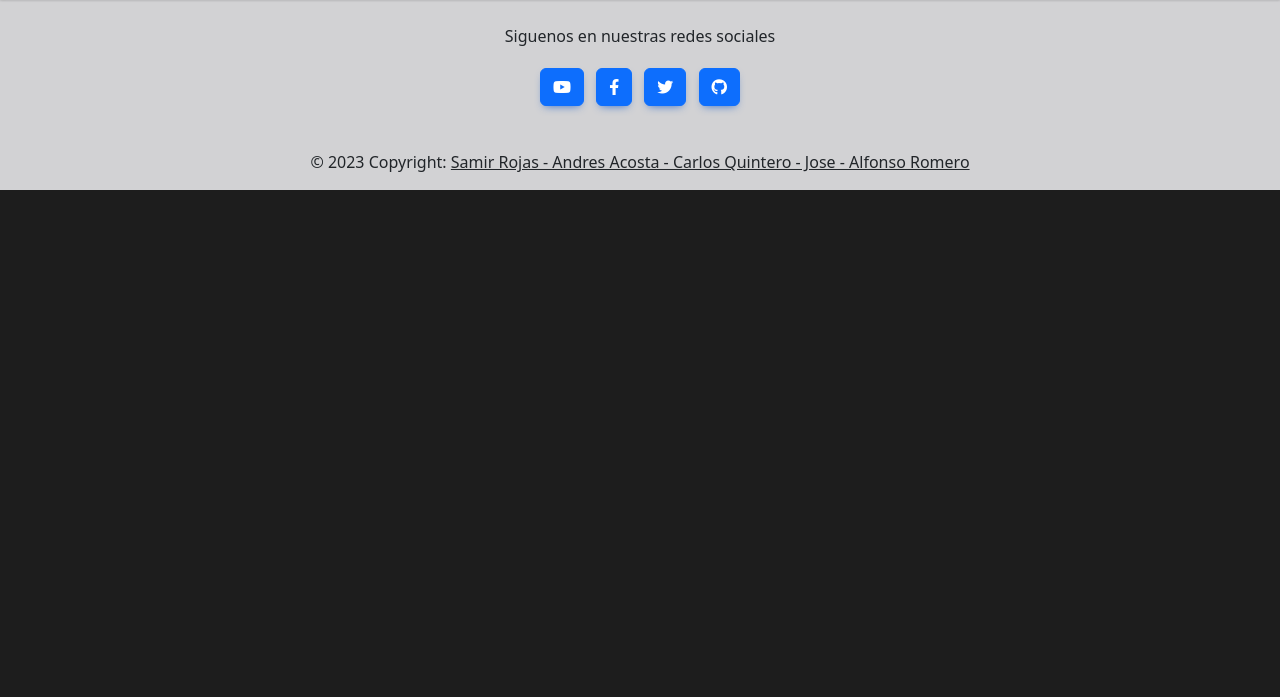
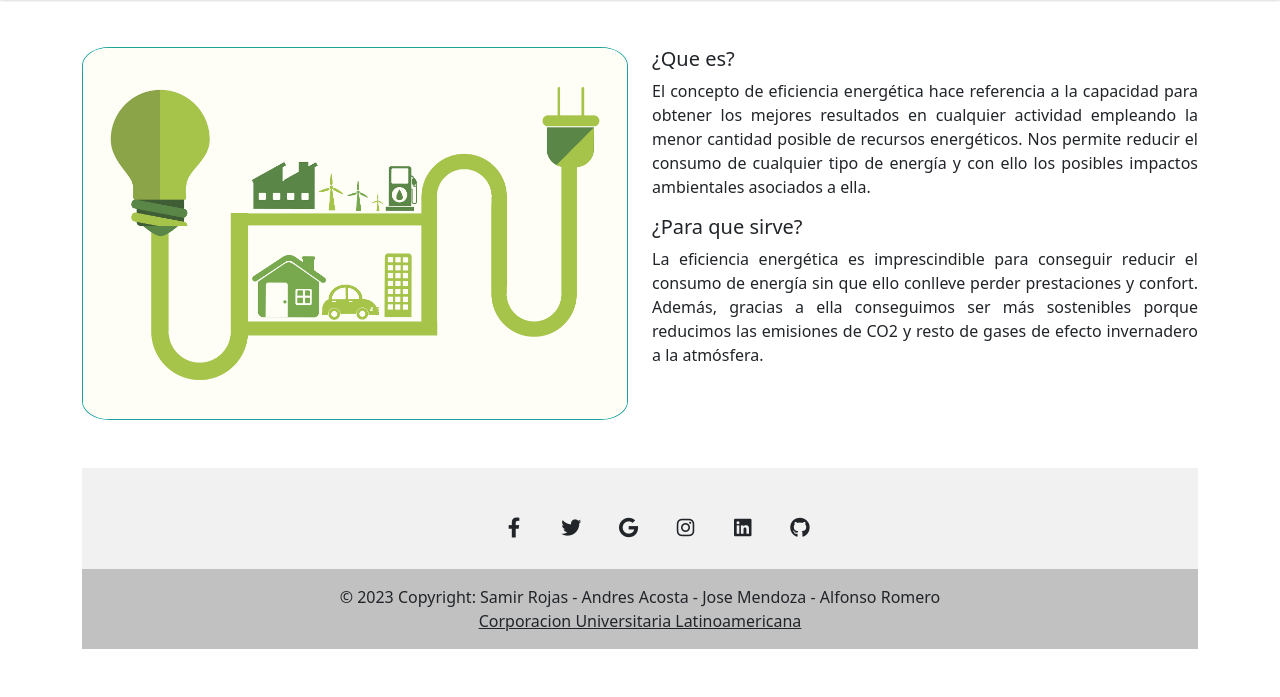
Before and after one commit to AndresAcosta05/Prediccion_IA, a Flask app: page /Nosotros in a window 1280 px wide. Shown: the part 790-1487 px from the top of the page. Before the commit the page ends 980 px from the top, so only its background shows below. Run offline with Flask 3, Linux system fonts and the light colour scheme; some libraries are stand-ins or nearby versions.

Commit message:
Modulos y errores corregidos

```diff
--- a/src/static/css/styles.css
+++ b/src/static/css/styles.css
@@ -62,13 +62,6 @@
 #button {
     margin-top: 5%;
 }
-
-#menu {
-
-    background-color: #1ca39e !important;
-}
-
-
 #predic1 {
     border-radius: 10%;
     border: solid 1px;
@@ -112,7 +105,6 @@
 }
 #red{
     margin-top: 1%;
-
     padding-bottom: 5%;
     background-color: #D2D2D4;
 
@@ -147,3 +139,9 @@ background-position: center   ;
 margin-top: 1%;
 color: black;
 }
+
+#eficiencia1{
+    border-radius: 5%;
+    border: solid 1px;
+    border-color: #1ca39e;
+}
--- a/src/static/js/operaciones.js
+++ b/src/static/js/operaciones.js
@@ -93,9 +93,14 @@ function validacioncorreo() {
 }
 function borrar() {
     var formulario = document.getElementById("formulario1");
+
     formulario.reset();
 
 
+}
+function borrar2() {
+    var formulario2 = document.getElementById("formulario1");
+    formulario2.reset();
 }
 async function validacioncontactanos() {
     var _document = document.getElementById("NumeroDocumento").value;
@@ -205,7 +210,7 @@ async function tablausuarios() {
                 <div class="col-lg-6">
                 <!-- boton modal 1 -->
                 <button type="button" class="btn " data-bs-toggle="modal" data-bs-target="#exampleModal2">
-                <img src="https://images.vexels.com/media/users/3/299488/isolated/preview/8c8c1857cbcf222280a12a7f5a122abc-icono-de-tecnologa-a-de-burbujas-de-chat-de-mensaje.png" width="50px">
+                <img src="https://images.vexels.com/media/users/3/299488/isolated/preview/8c8c1857cbcf222280a12a7f5a122abc-icono-de-tecnologa-a-de-burbujas-de-chat-de-mensaje.png" width="30px">
 
                </button>
            </div>
@@ -220,7 +225,9 @@ async function tablausuarios() {
                     <div class="modal-body">
                     <div class="form-group">
                     <label id = "title" for="exampleFormControlTextarea1">Escribe aqui tu mensaje</label>
+                    <form action=""  id="formulario2">
                     <textarea class="form-control" id="textarea" rows="7"></textarea>
+                    </form>
                   </div>
 
                     </div>
@@ -238,29 +245,6 @@ async function tablausuarios() {
         })
 }
 
-function abrir() {
-    const openEls = document.querySelectorAll("[data-open]");
-    const isVisible = "is-visible";
-    for (const el of openEls) {
-        el.addEventListener("click", function () {
-            const modalId = this.dataset.open;
-            document.getElementById(modalId).classList.add(isVisible);
-        });
-    }
-    document.addEventListener("click", e => {
-        if (e.target == document.querySelector(".modal.is-visible")) {
-            document.querySelector(".modal.is-visible").classList.remove(isVisible);
-        }
-    });
-
-    document.addEventListener("keyup", e => {
-        if (e.key == "Escape" && document.querySelector(".modal.is-visible")) {
-            document.querySelector(".modal.is-visible").classList.remove(isVisible);
-        }
-    });
-
-
-}
 
 async function redneuronal() {
     let inputcelcius = document.getElementById("inputcelcius").value;
@@ -273,6 +257,16 @@ async function redneuronal() {
         body: info,
         headers: new Headers()
     }
+
+    if (inputcelcius == "") {
+        Swal.fire({
+            icon: 'error',
+            title: 'Oops...',
+            text: 'Campos Vacios',
+            footer: '<a href="">Necesitas ayuda?</a>',
+
+        })
+    } else {
 
         let data = await fetch('http://127.0.0.1:5000/red_neuronal', fetchData)
             .then(res => res.json())
@@ -293,5 +287,5 @@ async function redneuronal() {
             })
 
 
-
     }
+}
--- a/src/templates/Contactenos.html
+++ b/src/templates/Contactenos.html
@@ -65,7 +65,7 @@
 
                 <div class="container">
                     <div class="row">
-                        <div class="col-lg-12 col-sm-12 col-md-12">
+                        <div class="col-lg-12 col-md-12 col-sm-12">
                             <table class="table table-dark table-hover" id="tablaclientes" style="display: none">
                                 <thead>
                                     <tr>
--- a/src/templates/Nosotros.html
+++ b/src/templates/Nosotros.html
@@ -5,15 +5,44 @@
       <div class="container d-flex align-items-center justify-content-center text-center h-100">
         <div class="text-white">
           <h1 class="mb-3">Nosotros</h1>
-          <h5 class="mb-4">pequeña descripcion</h5>
-          <a class="btn btn-outline-light btn-lg m-2" href="https://www.youtube.com/watch?v=c9B4TPnak1A" role="button"
-            rel="nofollow" target="_blank">Mas info</a>
-          <a class="btn btn-outline-light btn-lg m-2" href="https://mdbootstrap.com/docs/standard/" target="_blank"
-            role="button">Algo maas</a>
+          <h5 class="mb-4">Analizó la evaluación de los requisitos de carga de calefacción y carga de refrigeración de los edificios (es decir, la eficiencia energética) en función de los parámetros del edificio. </h5>
         </div>
       </div>
     </div>
   </div>
+<br>
+<br>
+  <div class="container">
+    <div class="row">
+      <div class="col-lg-6 col-md-6 col-sm-6">
+        <div>
+          <img id = "eficiencia1" src="{{ url_for('static', filename='img/Eficiencia-3.jpg') }}" class="img-fluid" />
+        </div>
+      </div>
+<div class="col-lg-6 col-md-6 col-sm-6">
+  <h5 id="p2">¿Que es?</h5>
+  <p id="parrafo" style="text-align: justify;">El concepto de eficiencia energética hace referencia a la capacidad para obtener los mejores resultados en cualquier actividad empleando la menor cantidad posible de recursos energéticos. Nos permite reducir el consumo de cualquier tipo de energía y con ello los posibles impactos ambientales asociados a ella.</p>
+
+  <h5 id="p2">¿Para que sirve?</h5>
+  <p id="parrafo" style="text-align: justify;">La eficiencia energética es imprescindible para conseguir reducir el consumo de energía sin que ello conlleve perder prestaciones y confort. Además, gracias a ella conseguimos ser más sostenibles porque reducimos las emisiones de CO2 y resto de gases de efecto invernadero a la atmósfera.</p>
+
+</div>
+
+
+
+
+    </div>
+  </div>
+
+
+
+
+
+
+
+
+
+
 </div>
 
 
--- a/src/templates/base.html
+++ b/src/templates/base.html
@@ -5,6 +5,7 @@
     <meta charset="UTF-8">
     <meta http-equiv="X-UA-Compatible" content="IE=edge">
     <meta name="viewport" content="width=device-width, initial-scale=1.0">
+    <link rel="shortcut icon" href="{{ url_for('static', filename='img/logo.png') }}">
     <!-- Font Awesome -->
     <link href="https://cdnjs.cloudflare.com/ajax/libs/font-awesome/6.0.0/css/all.min.css" rel="stylesheet" />
     <!-- Google Fonts -->
@@ -42,16 +43,16 @@
 
 
             .navbar .nav-link {
-                color: black !important;
+                color:white !important;
                 background-color: transparent !important;
 
             }
         </style>
         <!-- Navbar -->
-        <nav id="menu" class="navbar navbar-expand-lg navbar-light bg-primary" style="z-index: 2000;">
+        <nav id="menu" class="navbar navbar-expand-lg navbar-dark shadow-5-strong" style="z-index: 2000;">
             <div class="container-fluid">
                 <a class="navbar-brand nav-link" href="/">
-                    <strong>LOGO</strong>
+                    <strong>Predictors</strong>
                 </a>
                 <button class="navbar-toggler" type="button" data-mdb-toggle="collapse"
                     data-mdb-target="#navbarExample01" aria-controls="navbarExample01" aria-expanded="false"
@@ -76,9 +77,6 @@
                         <li class="nav-item">
                             <a class="nav-link" href="/Reporte" rel="nofollow" target="">Reporte</a>
                         </li>
-                        <li class="nav-item">
-                            <a class="nav-link" href="/Gestion" rel="nofollow" target="">Gestion de la Data</a>
-                        </li>
 
                         {% endif %}
                         <li class="nav-item">
@@ -88,7 +86,7 @@
 
                     <ul class="navbar-nav d-flex flex-row">
                         <li class="nav-item me-3 me-lg-0">
-                            <button type="button" class="btn btn-outline-success"  data-mdb-toggle="modal"
+                            <button type="button"  class="btn btn-outline-light" data-mdb-toggle="modal"
                                 data-mdb-target="#myModal">
                                <img src="{{ url_for('static', filename='img/usuario.png') }}" alt="" width="40"
                                         height="40">
@@ -182,35 +180,82 @@
     {% block body %}
     {% endblock %}
 </body>
-<footer class="bg-light text-lg-start">
-    <hr class="m-0" />
-    <div class="text-center py-4 align-items-center" style="background-color: #D2D2D4;">
-        <p>Siguenos en nuestras redes sociales</p>
-        <a href="https://www.youtube.com/channel/UC5CF7mLQZhvx8O5GODZAhdA" class="btn btn-primary m-1" role="button"
-            rel="nofollow" target="_blank">
-            <i class="fab fa-youtube"></i>
-        </a>
-        <a href="https://www.facebook.com/mdbootstrap" class="btn btn-primary m-1" role="button" rel="nofollow"
-            target="_blank">
-            <i class="fab fa-facebook-f"></i>
-        </a>
-        <a href="https://twitter.com/MDBootstrap" class="btn btn-primary m-1" role="button" rel="nofollow"
-            target="_blank">
-            <i class="fab fa-twitter"></i>
-        </a>
-        <a href="https://github.com/mdbootstrap/mdb-ui-kit" class="btn btn-primary m-1" role="button" rel="nofollow"
-            target="_blank">
-            <i class="fab fa-github"></i>
-        </a>
+<!-- Remove the container if you want to extend the Footer to full width. -->
+<div class="container my-5">
+
+    <footer class="text-center text-white" style="background-color: #f1f1f1;">
+    <!-- Grid container -->
+    <div class="container pt-4">
+      <!-- Section: Social media -->
+      <section class="mb-4">
+        <!-- Facebook -->
+        <a
+          class="btn btn-link btn-floating btn-lg text-dark m-1"
+          href="#!"
+          role="button"
+          data-mdb-ripple-color="dark"
+          ><i class="fab fa-facebook-f"></i
+        ></a>
+
+        <!-- Twitter -->
+        <a
+          class="btn btn-link btn-floating btn-lg text-dark m-1"
+          href="#!"
+          role="button"
+          data-mdb-ripple-color="dark"
+          ><i class="fab fa-twitter"></i
+        ></a>
+
+        <!-- Google -->
+        <a
+          class="btn btn-link btn-floating btn-lg text-dark m-1"
+          href="#!"
+          role="button"
+          data-mdb-ripple-color="dark"
+          ><i class="fab fa-google"></i
+        ></a>
+
+        <!-- Instagram -->
+        <a
+          class="btn btn-link btn-floating btn-lg text-dark m-1"
+          href="#!"
+          role="button"
+          data-mdb-ripple-color="dark"
+          ><i class="fab fa-instagram"></i
+        ></a>
+
+        <!-- Linkedin -->
+        <a
+          class="btn btn-link btn-floating btn-lg text-dark m-1"
+          href="#!"
+          role="button"
+          data-mdb-ripple-color="dark"
+          ><i class="fab fa-linkedin"></i
+        ></a>
+        <!-- Github -->
+        <a
+          class="btn btn-link btn-floating btn-lg text-dark m-1"
+          href="#!"
+          role="button"
+          data-mdb-ripple-color="dark"
+          ><i class="fab fa-github"></i
+        ></a>
+      </section>
+      <!-- Section: Social media -->
     </div>
+    <!-- Grid container -->
 
     <!-- Copyright -->
-    <div class="text-center p-3" style="background-color:#D2D2D4;">
-        © 2023 Copyright:
-        <a class="text-dark" href="https://mdbootstrap.com/">Samir Rojas - Andres Acosta - Carlos Quintero - Jose -
-            Alfonso Romero</a>
+    <div class="text-center text-dark p-3" style="background-color: rgba(0, 0, 0, 0.2);">
+      © 2023 Copyright: Samir Rojas - Andres Acosta - Jose Mendoza - Alfonso Romero
+      <br>
+      <a class="text-dark" href="https://ul.edu.co/">Corporacion Universitaria Latinoamericana</a>
     </div>
     <!-- Copyright -->
+  </footer>
+
+  </div>
+  <!-- End of .container -->
 </footer>
 
 </html>
--- a/src/templates/index.html
+++ b/src/templates/index.html
@@ -19,7 +19,7 @@
         <!--Section: Content-->
         <section>
           <div class="row">
-            <div class="col-md-6 gx-6 mb-6" id="img1">
+            <div class="col-md-6 gx-5 mb-4" id="img1">
               <div class="bg-image hover-overlay ripple shadow-2-strong" data-mdb-ripple-color="light">
                 <img id = "predic1" src="{{ url_for('static', filename='img/prediccion1.jpg') }}" class="img-fluid" />
                 <a href="#!">
```
Also changed, not shown: src/static/img/Eficiencia-3.jpg (added), src/static/img/logo.png (added), src/static/img/usuario.png. Lines whose indentation alone changed are shown as unchanged.
